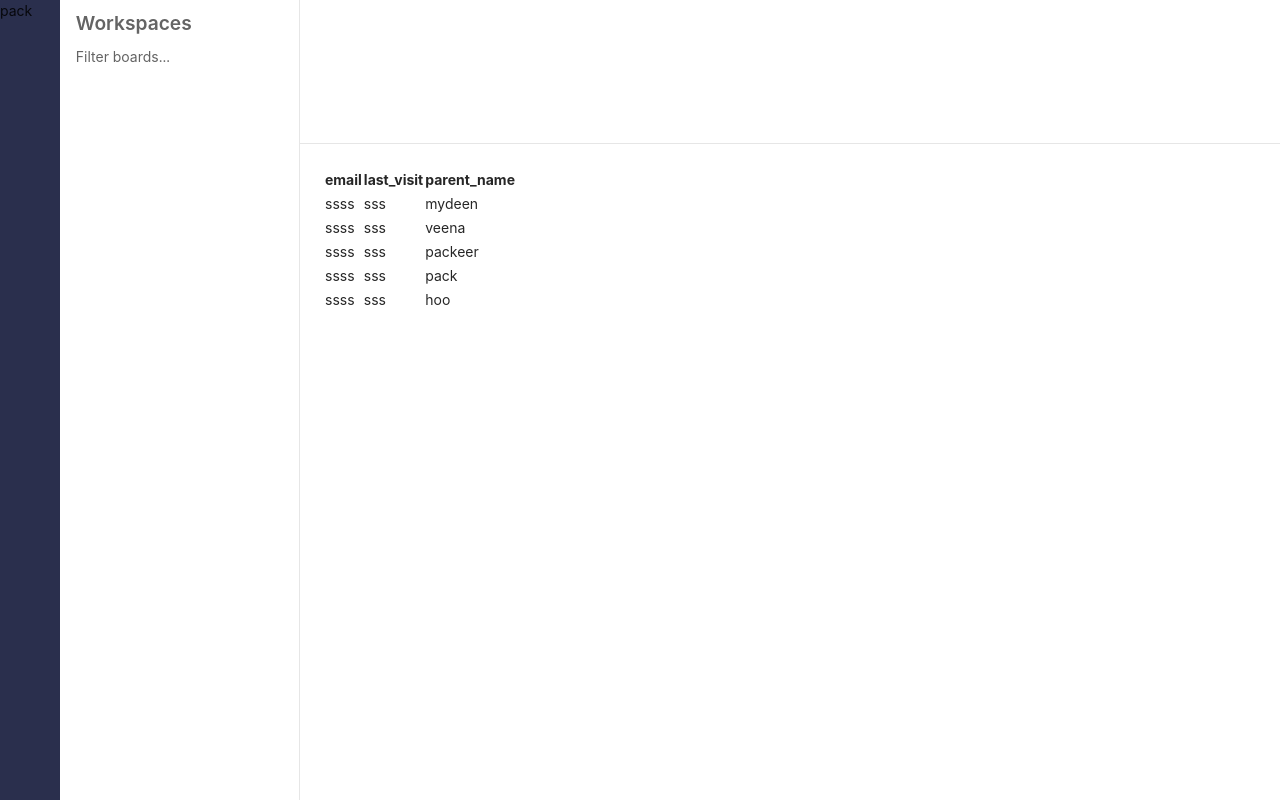
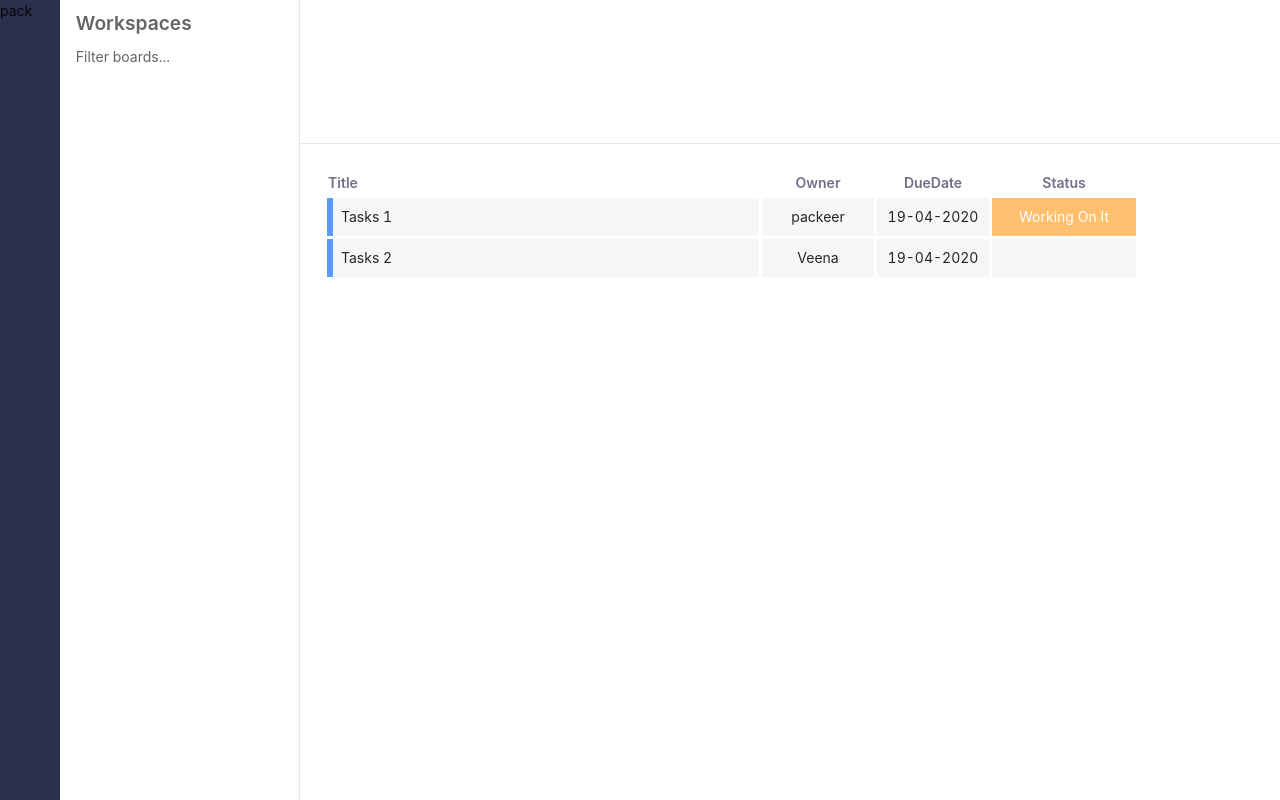
Before and after one commit to PackeerMydeen/Todo, a React (Create React App) app: page / in a window 1280 px wide. Built offline with nearby package versions, Linux system fonts and the light colour scheme.

Commit message:
status change done

```diff
--- a/src/modules/Main/index.js
+++ b/src/modules/Main/index.js
@@ -9,25 +9,24 @@ import TodoList from "../TodoList";
 const { Content } = Layout;
 
 let todos = {
-  WebDesign: {
-    0: {
+  WebDesign: [
+    {
       name: "Things To Do",
       data: [
         {
-          task_name: "Tasks 1",
-          owner: "packeer",
-          status: 1,
-          due_date: "19-04-2020",
+          Title: "Tasks 1",
+          Owner: "packeer",
+          Status: 1,
+          DueDate: "19-04-2020",
         },
         {
-          task_name: "Tasks 2",
-          owner: "Veena",
-          status: 1,
-          due_date: "19-04-2020",
+          Title: "Tasks 2",
+          Owner: "Veena",
+          DueDate: "19-04-2020",
         },
       ],
     },
-  },
+  ],
 };
 function Main() {
   const [collapsed, setCollapsed] = useState(false);
@@ -37,6 +36,12 @@ function Main() {
     setCollapsed((collapsed) => !collapsed);
   };
 
+  const updateStatus = (el, status) => {
+    let key = el.split("-");
+    const temptodo = { ...todoData };
+    temptodo[key[0]][key[1]].data[key[2]].Status = status.id;
+    setTodo(temptodo);
+  };
   return (
     <Layout className="main-wrapper">
       <SideNav collapsed={collapsed} toggle={toggle} />
@@ -48,7 +53,11 @@ function Main() {
             backgroundColor: "ffffff",
           }}
         >
-          <TodoList todoData={todoData} />
+          <TodoList
+            todoData={todoData}
+            setTodo={(e) => setTodo(e)}
+            updateStatus={updateStatus}
+          />
         </Content>
       </Layout>
     </Layout>
--- /dev/null
+++ b/src/modules/StatusCard/index.js
@@ -0,0 +1,21 @@
+import React from "react";
+import * as utils from "../../utils";
+
+import "./index.scss";
+
+export default function StatusCard({ selected, updateStatus }) {
+  return (
+    <div className="status-card-wrapper">
+      {utils.Status.map((item) => (
+        <div
+          key={item.id}
+          style={{ backgroundColor: item.color }}
+          className={`card ${selected === item.id ? "selected" : ""}`}
+          onClick={() => updateStatus(item)}
+        >
+          {item.name}
+        </div>
+      ))}
+    </div>
+  );
+}
--- /dev/null
+++ b/src/modules/StatusCard/index.scss
@@ -0,0 +1,20 @@
+.status-card-wrapper {
+  width: 15rem;
+  display: flex;
+  flex-wrap: wrap;
+  justify-content: space-around;
+  .card {
+    width: 7rem;
+    height: 2rem;
+    display: flex;
+    align-items: center;
+    justify-content: center;
+    font-size: 0.8rem;
+    color: white;
+    cursor: pointer;
+    margin-bottom: 0.5rem;
+  }
+  .selected {
+    border: 4px solid #6dafdb;
+  }
+}
--- a/src/modules/TodoList/generate-data.js
+++ /dev/null
@@ -1,24 +0,0 @@
-const generateData = (totalRows = 5) => {
-  let rows = [];
-  for (let i = 0; i < totalRows; i++) {
-    rows.push({
-      "pet name": "pack",
-      "parent name": "ss",
-      email: "ssss",
-      "last visit": "sss",
-    });
-  }
-
-  return {
-    data: [
-      { email: "ssss", last_visit: "sss", parent_name: "mydeen" },
-      { email: "ssss", last_visit: "sss", parent_name: "veena" },
-      { email: "ssss", last_visit: "sss", parent_name: "packeer" },
-      { email: "ssss", last_visit: "sss", parent_name: "pack" },
-      { email: "ssss", last_visit: "sss", parent_name: "hoo" },
-    ],
-    columns: ["email", "last_visit", "parent_name"],
-  };
-};
-
-export default generateData;
--- a/src/modules/TodoList/index.js
+++ b/src/modules/TodoList/index.js
@@ -1,11 +1,15 @@
-import React, { useState } from "react";
-import generateData from "./generate-data";
+import React, { useState, Fragment } from "react";
+import "./index.scss";
+import { Popover } from "antd";
+import StatusCard from "../StatusCard";
+import * as utils from "../../utils";
 
-const { columns, data } = generateData(5);
+let columns = ["Title", "Owner", "DueDate", "Status"];
 
 export default function TodoList(props) {
   const [cols, setCols] = useState(columns);
-  const [rows, setRows] = useState(data);
+  const [rows, setRows] = useState(props.todoData);
+  const [popupId, setPopup] = useState(null);
 
   const handleDragStart = (e) => {
     const { id } = e.target;
@@ -13,7 +17,9 @@ export default function TodoList(props) {
     e.dataTransfer.setData("colIdx", idx);
   };
 
-  const handleDragOver = (e) => e.preventDefault();
+  const handleDragOver = (e) => {
+    e.preventDefault();
+  };
 
   const handleOnDrop = (e) => {
     const draggedColIdx = e.dataTransfer.getData("colIdx");
@@ -33,24 +39,28 @@ export default function TodoList(props) {
   };
 
   const handleRowOnDrop = (e) => {
-    console.log(e);
     const { id } = e.target;
-    const droppedColIdx = rows && rows[id];
-    const draggedColIdx = e.dataTransfer.getData("rowIdx");
-    console.log("a-", droppedColIdx, "b-", draggedColIdx);
-    if (droppedColIdx && draggedColIdx === "") return;
-    const tempRows = [...rows];
-    tempRows[draggedColIdx] = droppedColIdx;
-    tempRows[id] = rows[draggedColIdx];
+    let key = id.split("-");
+    const droppedColIdx = rows[key[0]][key[1]].data[key[2]];
+    const draggedIndex = e.dataTransfer.getData("rowIdx").split("-");
+    if (draggedIndex.length === 1) return;
+    const draggedRow =
+      rows[draggedIndex[0]][draggedIndex[1]].data[draggedIndex[2]];
+    const tempRows = { ...rows };
+    tempRows[key[0]][key[1]].data[key[2]] = draggedRow;
+    tempRows[draggedIndex[0]][draggedIndex[1]].data[
+      draggedIndex[2]
+    ] = droppedColIdx;
     setRows(tempRows);
+    props.setTodo(rows);
   };
 
   return (
-    <div className="App">
+    <div className="todo-list-wrapper">
       <table>
         <thead>
           <tr>
-            {cols.map((col) => (
+            {cols.map((col, index) => (
               <th
                 id={col}
                 key={col}
@@ -65,22 +75,75 @@ export default function TodoList(props) {
           </tr>
         </thead>
         <tbody>
-          {rows.map((row, index) => (
+          {Object.keys(rows).map((item) => {
+            return (
+              <Fragment key={item}>
+                {rows[item].map((todos, i) =>
+                  todos.data.map((data, index) => {
+                    console.log(utils.getStatus(data.Status));
+                    let getStatus = utils.getStatus(data.Status);
+                    return (
                       <tr
-              key={index}
-              id={index}
+                        key={index + `${cols}`}
+                        id={`${item}-${i}-${index}`}
                         draggable
                         onDragStart={handleDragRowStart}
+                        onDrop={handleRowOnDrop}
                         onDragOver={handleDragOver}
-              onDrop={handleRowOnDrop}
                       >
-              {Object.entries(row).map(([k, v], idx) => (
-                <td key={v} id={index}>
-                  {row[cols[idx]]}
+                        {cols.map((col) => (
+                          <Popover
+                            visible={
+                              col === "Status" &&
+                              popupId === `${item}-${i}-${index}`
+                            }
+                            key={col}
+                            placement="bottom"
+                            content={
+                              <div>
+                                <StatusCard
+                                  selected={data.Status}
+                                  updateStatus={(e) => {
+                                    props.updateStatus(
+                                      `${item}-${i}-${index}`,
+                                      e
+                                    );
+                                    setPopup(null);
+                                  }}
+                                />
+                                <a onClick={() => setPopup(null)}>Close</a>
+                              </div>
+                            }
+                            trigger="click"
+                          >
+                            <td
+                              className={col === "Status" ? "statuscol" : null}
+                              key={col}
+                              id={`${item}-${i}-${index}`}
+                              style={{
+                                backgroundColor:
+                                  col === "Status"
+                                    ? getStatus && getStatus.color
+                                    : null,
+                              }}
+                              onClick={() =>
+                                col === "Status" &&
+                                setPopup(`${item}-${i}-${index}`)
+                              }
+                            >
+                              {col !== "Status"
+                                ? data[col]
+                                : getStatus && getStatus.name}
                             </td>
+                          </Popover>
                         ))}
                       </tr>
-          ))}
+                    );
+                  })
+                )}
+              </Fragment>
+            );
+          })}
         </tbody>
       </table>
     </div>
--- a/src/modules/TodoList/index.scss
+++ b/src/modules/TodoList/index.scss
@@ -1,30 +1,37 @@
 .todo-list-wrapper {
   table {
-    border-collapse: collapse;
+    border-collapse: separate;
+    border-spacing: 3px;
   }
 
   td {
     font-size: 14px;
-    text-align: left;
-    text-transform: capitalize;
+    text-align: center;
     vertical-align: center;
     padding: 20px;
-    border-bottom: 2px solid #eef0f5;
-    text-transform: lowercase;
-    border-left: "5px solid red";
+    padding: 8px;
+    width: 7rem;
+    background-color: #f5f6f8;
   }
   th {
     white-space: nowrap;
     color: #716f88;
-    letter-spacing: 1.5px;
+    text-align: center;
     font-weight: 600;
     font-size: 14px;
-    text-align: left;
-    text-transform: capitalize;
     vertical-align: middle;
-    padding: 20px;
-    border-bottom: 2px solid #eef0f5;
-    text-transform: uppercase;
     border-left: "5px solid red";
   }
+  td:first-child {
+    width: 27rem;
+    text-align: left;
+    border-left: 6px solid #599bf8;
+  }
+  th:first-child {
+    text-align: left;
+  }
+  .statuscol {
+    width: 9rem;
+    color: white;
+  }
 }
--- /dev/null
+++ b/src/utils/index.js
@@ -0,0 +1,27 @@
+export const Status = [
+  {
+    id: 1,
+    name: "Working On It",
+    color: "#febf6f",
+  },
+  {
+    id: 2,
+    name: "Critical",
+    color: "#a15cdb",
+  },
+  {
+    id: 3,
+    name: "Done",
+    color: "#00c87f",
+  },
+  {
+    id: 4,
+    name: "Stuck",
+    color: "#e3445a",
+  },
+];
+
+export const getStatus = (id) => {
+  if (!id) return null;
+  return Status.filter((i) => i.id === id)[0];
+};
```
Lines whose indentation alone changed are shown as unchanged.
